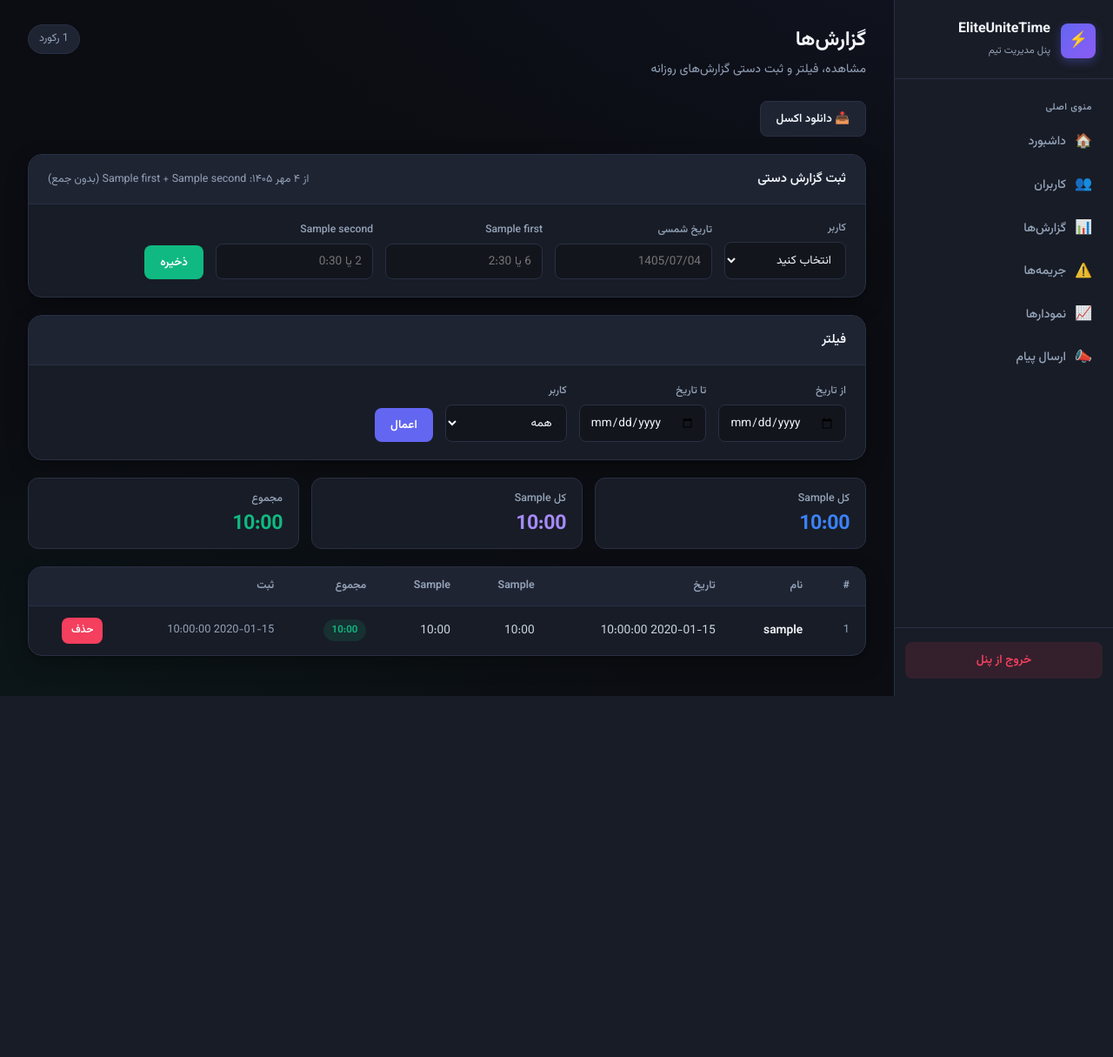
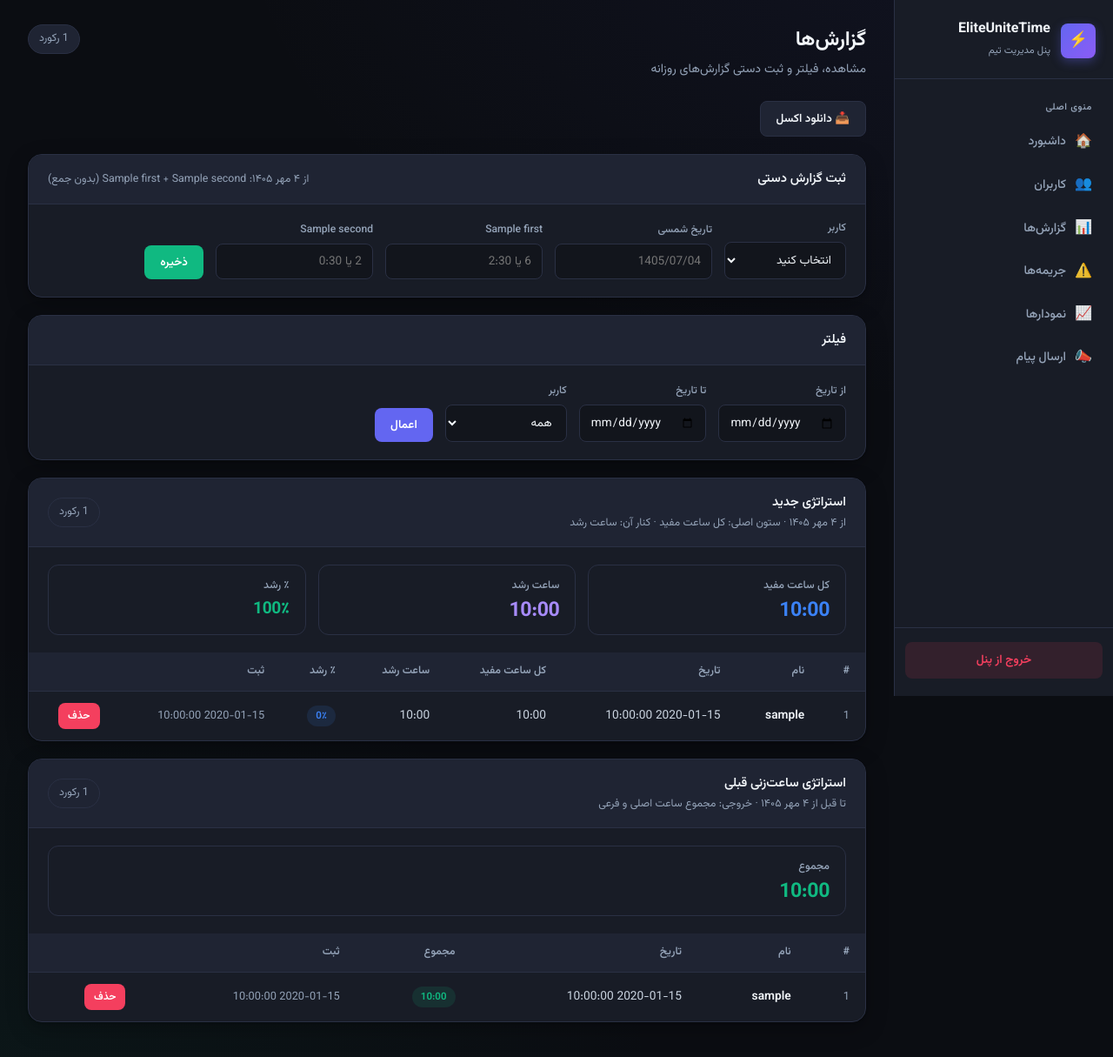
Before and after one commit to amirghadimi80/Eliteunit_balebot, a Flask app: template dashboard/templates/reports.html in a window 1280 px wide. Shown: the whole page at 87% size. Before the commit the page ends 800 px from the top, so only its background shows below. Run offline with Flask 3, Linux system fonts and the light colour scheme; the template is opened without the code that fills it: most values are stand-ins (such as "Sample title", 1, 10 or a date in 2020).

Commit message:
minor changes

```diff
--- a/dashboard/app.py
+++ b/dashboard/app.py
@@ -264,32 +264,32 @@ def reports():
             continue
         reps = db.get_reports_by_user_and_date(u.id, start_date, end_date)
         for r in reps:
-            rows.append({
+            row = {
                 "id": r.id,
                 "user_name": u.full_name,
                 "date_shamsi": r.date_shamsi,
                 "date_gregorian": r.date_gregorian,
                 "main": r.main_hours,
                 "side": r.side_hours,
-                "total": r.total_hours,
+                "total": r.main_hours + r.side_hours,
                 "created_at": r.created_at,
-            })
+            }
+            rows.append(row)
 
-    # Sort by date desc
     rows.sort(key=lambda x: x["date_gregorian"], reverse=True)
-
-    # Prefer v2 labels once the filter range includes the cutoff
-    hours_v2 = uses_v2_hours(end_date)
-    hour_labels = labels_for(end_date if hours_v2 else start_date)
+    new_rows = [r for r in rows if uses_v2_hours(r["date_gregorian"])]
+    old_rows = [r for r in rows if not uses_v2_hours(r["date_gregorian"])]
+    hour_labels = labels_for(today)
 
     return render_template(
         "reports.html",
         rows=rows,
+        new_rows=new_rows,
+        old_rows=old_rows,
         users=all_users,
         start_date=start_date,
         end_date=end_date,
         filter_user=filter_user,
-        hours_v2=hours_v2,
         hour_labels=hour_labels,
     )
 
@@ -756,22 +756,43 @@ def export_excel():
     all_users = db.get_all_users()
     today = get_today_gregorian()
 
-    rows = []
+    new_rows = []
+    old_rows = []
     for u in all_users:
         reps = db.get_reports_by_user_and_date(
             u.id, "2000-01-01", today.strftime("%Y-%m-%d")
         )
         for r in reps:
-            rows.append({
-                "Name": u.full_name,
-                "Date (Shamsi)": r.date_shamsi,
-                "Date (Gregorian)": r.date_gregorian,
-                "کل ساعت مفید": r.main_hours,
-            })
+            base = {
+                "نام": u.full_name,
+                "تاریخ شمسی": r.date_shamsi,
+                "تاریخ میلادی": r.date_gregorian,
+            }
+            if uses_v2_hours(r.date_gregorian):
+                new_rows.append({
+                    **base,
+                    "کل ساعت مفید": r.main_hours,
+                    "ساعت رشد": r.side_hours,
+                })
+            else:
+                old_rows.append({
+                    **base,
+                    "مجموع": r.main_hours + r.side_hours,
+                })
 
-    df = pd.DataFrame(rows)
+    new_rows.sort(key=lambda x: x["تاریخ میلادی"], reverse=True)
+    old_rows.sort(key=lambda x: x["تاریخ میلادی"], reverse=True)
+
     output = BytesIO()
-    df.to_excel(output, index=False)
+    with pd.ExcelWriter(output, engine="openpyxl") as writer:
+        pd.DataFrame(
+            new_rows,
+            columns=["نام", "تاریخ شمسی", "تاریخ میلادی", "کل ساعت مفید", "ساعت رشد"],
+        ).to_excel(writer, sheet_name="استراتژی جدید", index=False)
+        pd.DataFrame(
+            old_rows,
+            columns=["نام", "تاریخ شمسی", "تاریخ میلادی", "مجموع"],
+        ).to_excel(writer, sheet_name="استراتژی قبلی", index=False)
     output.seek(0)
 
     return send_file(
--- a/dashboard/templates/index.html
+++ b/dashboard/templates/index.html
@@ -83,7 +83,10 @@
     <div class="card-header">
       <div>
         <div class="card-title">گزارش‌های امروز</div>
-        <div class="card-subtitle">{{ today_rows|length }} نفر ثبت کرده‌اند</div>
+        <div class="card-subtitle">
+          {{ today_rows|length }} نفر ثبت کرده‌اند
+          · {% if hours_v2 %}استراتژی جدید{% else %}استراتژی ساعت‌زنی قبلی{% endif %}
+        </div>
       </div>
     </div>
     <div class="card-body" style="padding:0;">
--- a/dashboard/templates/reports.html
+++ b/dashboard/templates/reports.html
@@ -79,37 +79,35 @@
   </div>
 </div>
 
-{% if rows %}
-{% set total_main = rows | sum(attribute='main') %}
-{% set total_side = rows | sum(attribute='side') %}
-{% set total_all  = rows | sum(attribute='total') %}
+<div class="card" style="margin-bottom:20px;">
+  <div class="card-header">
+    <div>
+      <div class="card-title">استراتژی جدید</div>
+      <div class="card-subtitle">از ۴ مهر ۱۴۰۵ · ستون اصلی: کل ساعت مفید · کنار آن: ساعت رشد</div>
+    </div>
+    <span class="page-meta">{{ new_rows|length }} رکورد</span>
+  </div>
+  {% if new_rows %}
+  {% set new_main = new_rows | sum(attribute='main') %}
+  {% set new_side = new_rows | sum(attribute='side') %}
+  <div class="card-body" style="padding-bottom:0;">
     <div class="grid-stats-inline">
       <div class="stat-card blue compact">
-    <div class="label">کل {{ hour_labels.first_short }}</div>
-    <div class="value">{{ total_main | dur }}</div>
+        <div class="label">کل ساعت مفید</div>
+        <div class="value">{{ new_main | dur }}</div>
       </div>
       <div class="stat-card purple compact">
-    <div class="label">کل {{ hour_labels.second_short }}</div>
-    <div class="value">{{ total_side | dur }}</div>
+        <div class="label">ساعت رشد</div>
+        <div class="value">{{ new_side | dur }}</div>
       </div>
-  {% if hours_v2 %}
       <div class="stat-card green compact">
-    <div class="label">٪ رشد میانگین</div>
+        <div class="label">٪ رشد</div>
         <div class="value" style="font-size:1.2rem;">
-      {% if total_main > 0 %}{{ ((total_side / total_main) * 100) | round | int }}٪{% else %}0٪{% endif %}
+          {% if new_main > 0 %}{{ ((new_side / new_main) * 100) | round | int }}٪{% else %}0٪{% endif %}
         </div>
       </div>
-  {% else %}
-  <div class="stat-card green compact">
-    <div class="label">مجموع</div>
-    <div class="value">{{ total_all | dur }}</div>
     </div>
-  {% endif %}
   </div>
-{% endif %}
-
-<div class="card">
-  {% if rows %}
   <div class="table-wrap">
     <table>
       <thead>
@@ -117,38 +115,26 @@
           <th>#</th>
           <th>نام</th>
           <th>تاریخ</th>
-          <th>{{ hour_labels.first_short }}</th>
-          <th>{{ hour_labels.second_short }}</th>
-          {% if hours_v2 %}
+          <th>کل ساعت مفید</th>
+          <th>ساعت رشد</th>
           <th>٪ رشد</th>
-          {% else %}
-          <th>مجموع</th>
-          {% endif %}
           <th>ثبت</th>
           <th></th>
         </tr>
       </thead>
       <tbody>
-        {% for r in rows %}
+        {% for r in new_rows %}
         <tr>
           <td class="cell-muted">{{ loop.index }}</td>
           <td><strong>{{ r.user_name }}</strong></td>
           <td>{{ r.date_shamsi }}</td>
           <td>{{ r.main | dur }}</td>
           <td>{{ r.side | dur }}</td>
-          {% if hours_v2 %}
           <td>
             <span class="badge badge-blue">
               {% if r.main > 0 %}{{ ((r.side / r.main) * 100) | round | int }}٪{% else %}0٪{% endif %}
             </span>
           </td>
-          {% else %}
-          <td>
-            <span class="badge {% if r.total >= 8 %}badge-green{% elif r.total >= 4 %}badge-yellow{% else %}badge-red{% endif %}">
-              {{ r.total | dur }}
-            </span>
-          </td>
-          {% endif %}
           <td class="cell-muted">{{ r.created_at }}</td>
           <td>
             <button type="button" class="btn btn-sm btn-danger btn-delete-report" data-id="{{ r.id }}">حذف</button>
@@ -162,7 +148,67 @@
   <div class="card-body">
     <div class="empty">
       <div class="icon">📭</div>
-      <div>گزارشی در این بازه پیدا نشد</div>
+      <div>در این بازه گزارشی با استراتژی جدید نیست</div>
+    </div>
+  </div>
+  {% endif %}
+</div>
+
+<div class="card">
+  <div class="card-header">
+    <div>
+      <div class="card-title">استراتژی ساعت‌زنی قبلی</div>
+      <div class="card-subtitle">تا قبل از ۴ مهر ۱۴۰۵ · خروجی: مجموع ساعت اصلی و فرعی</div>
+    </div>
+    <span class="page-meta">{{ old_rows|length }} رکورد</span>
+  </div>
+  {% if old_rows %}
+  {% set old_total = old_rows | sum(attribute='total') %}
+  <div class="card-body" style="padding-bottom:0;">
+    <div class="grid-stats-inline">
+      <div class="stat-card green compact">
+        <div class="label">مجموع</div>
+        <div class="value">{{ old_total | dur }}</div>
+      </div>
+    </div>
+  </div>
+  <div class="table-wrap">
+    <table>
+      <thead>
+        <tr>
+          <th>#</th>
+          <th>نام</th>
+          <th>تاریخ</th>
+          <th>مجموع</th>
+          <th>ثبت</th>
+          <th></th>
+        </tr>
+      </thead>
+      <tbody>
+        {% for r in old_rows %}
+        <tr>
+          <td class="cell-muted">{{ loop.index }}</td>
+          <td><strong>{{ r.user_name }}</strong></td>
+          <td>{{ r.date_shamsi }}</td>
+          <td>
+            <span class="badge {% if r.total >= 8 %}badge-green{% elif r.total >= 4 %}badge-yellow{% else %}badge-red{% endif %}">
+              {{ r.total | dur }}
+            </span>
+          </td>
+          <td class="cell-muted">{{ r.created_at }}</td>
+          <td>
+            <button type="button" class="btn btn-sm btn-danger btn-delete-report" data-id="{{ r.id }}">حذف</button>
+          </td>
+        </tr>
+        {% endfor %}
+      </tbody>
+    </table>
+  </div>
+  {% else %}
+  <div class="card-body">
+    <div class="empty">
+      <div class="icon">📭</div>
+      <div>در این بازه گزارشی با استراتژی قبلی نیست</div>
     </div>
   </div>
   {% endif %}
--- a/utils/formatter.py
+++ b/utils/formatter.py
@@ -446,6 +446,7 @@ class MessageFormatter:
         return [
             "نام کاربر",
             "کل ساعت مفید",
+            "ساعت رشد",
             "جریمه‌ها",
             "تاریخ",
         ]
--- a/utils/hours_model.py
+++ b/utils/hours_model.py
@@ -81,13 +81,13 @@ def labels_for(report_date: DateLike) -> dict:
             "prompt_first": (
                 "⬛️ کل ساعت مفید روز را وارد کنید:\n"
                 "(کار، ورزش، کتاب، دوره، مطالعه، پادکست و ...)\n"
-                "سنجش اراده و بهره‌وری\n\n"
+                "سنجش اراده\n\n"
                 "(مثال: 10 یا 6:30)"
             ),
             "prompt_second": (
                 "🟢 ساعت رشد را وارد کنید:\n"
-                "(بخشی از ساعات مفید که در راستای اهداف شخصی بوده)\n"
-                "سنجش بازدهی و پیشرفت فردی\n\n"
+                "(بخشی از ساعت مفید که از آن حس رشد می‌گیرید)\n"
+                "سنجش رشد آینده\n\n"
                 "⚠️ این عدد نباید از کل ساعت مفید بیشتر باشد.\n"
                 "(مثال: 2 یا 1:30)"
             ),
```
Also changed, not shown: handlers/admin.py (+6 -5 lines), services/reports.py (+18 -6 lines). Lines whose indentation alone changed are shown as unchanged.
